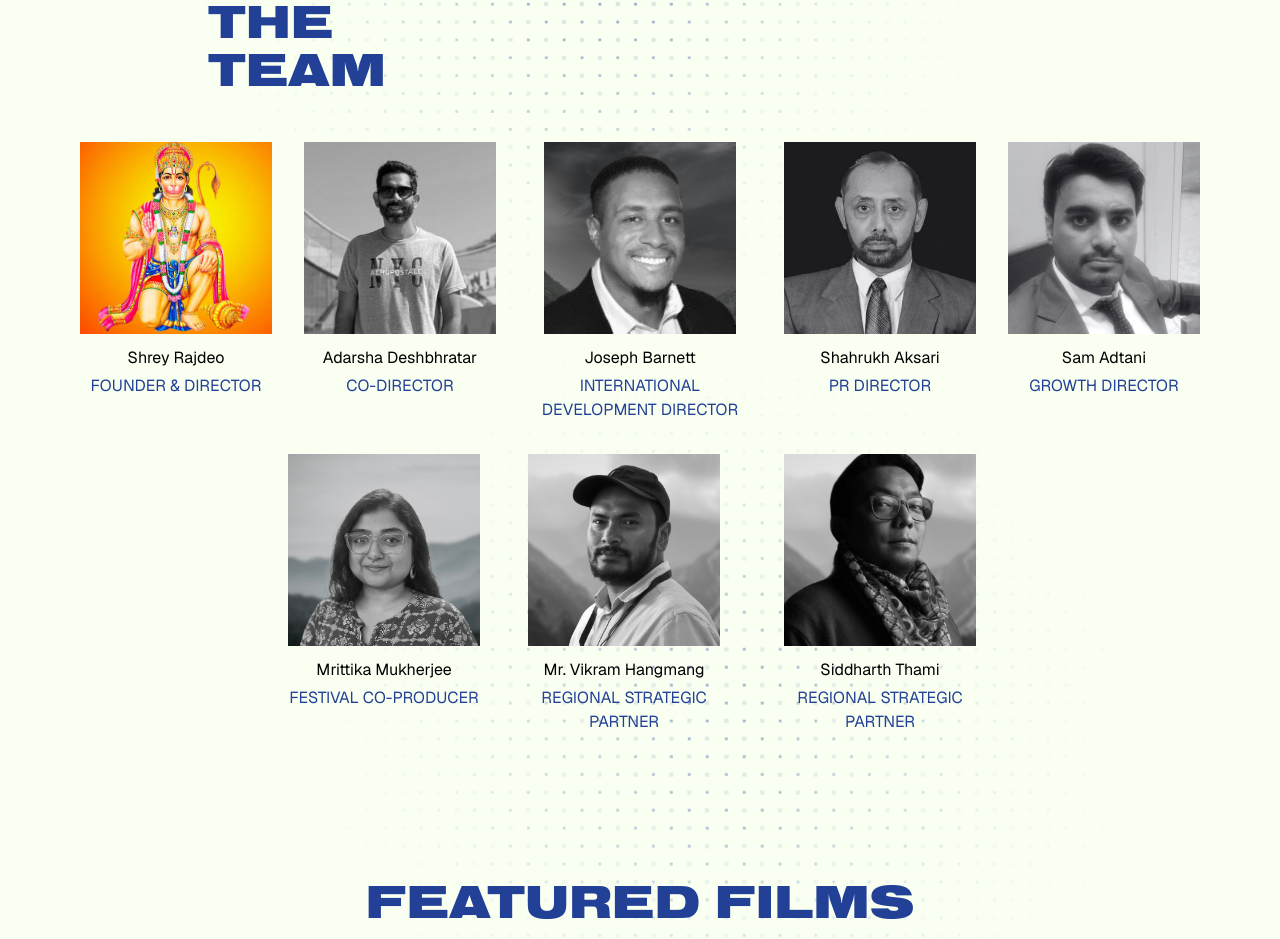
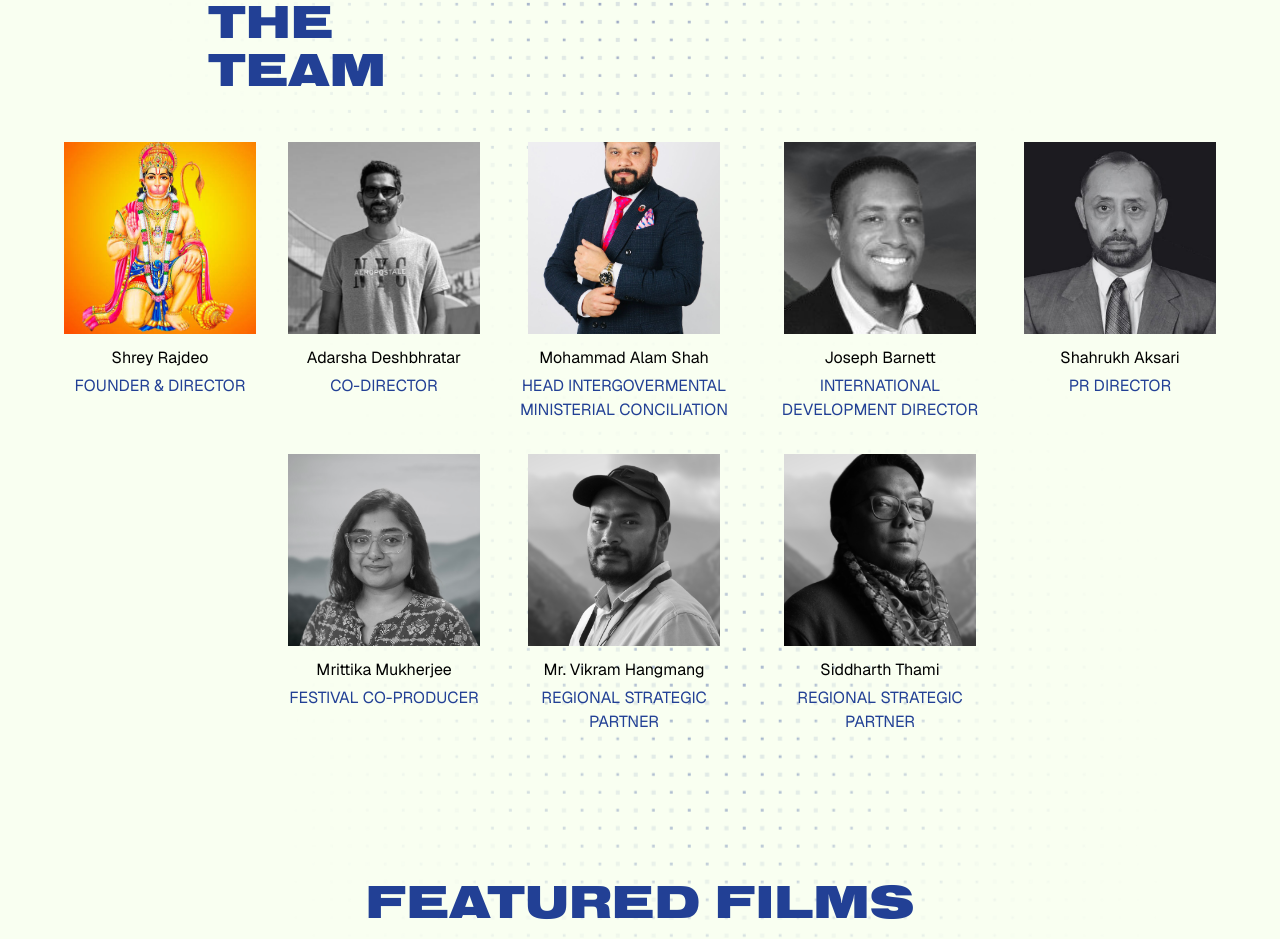
Before and after one commit to mukeshkr2024/dhruma, a React (Vite) app: page / in a window 1280 px wide. Shown: the part 6618-7557 px from the top of the page. Built offline with nearby package versions, Linux system fonts and the light colour scheme.

Commit message:
feat: add Mohammad Alam Shah to team list with associated image in Home component

```diff
--- a/src/features/index/components/Home.tsx
+++ b/src/features/index/components/Home.tsx
@@ -33,6 +33,10 @@ const teams = [
     imgSrc: "Adarsha Deshbhratar.jpg",
     name: "Adarsha Deshbhratar",
     role: "Co-Director",
+  }, {
+    imgSrc: "alam_shah.jpeg",
+    name: "Mohammad Alam Shah",
+    role: "Head Intergovermental Ministerial Conciliation",
   },
   {
     imgSrc: "Joseph Barnett.jpg",
@@ -44,11 +48,11 @@ const teams = [
     name: "Shahrukh Aksari",
     role: "PR Director",
   },
-  {
-    imgSrc: "Sam Adtani.jpg",
-    name: "Sam Adtani",
-    role: "Growth Director",
-  },
+  // {
+  //   imgSrc: "Sam Adtani.jpg",
+  //   name: "Sam Adtani",
+  //   role: "Growth Director",
+  // },
   {
     imgSrc: "Mrittika Mukherjee.jpg",
     name: "Mrittika Mukherjee",
```
Also changed, not shown: public/teams/alam_shah.jpeg (added).
